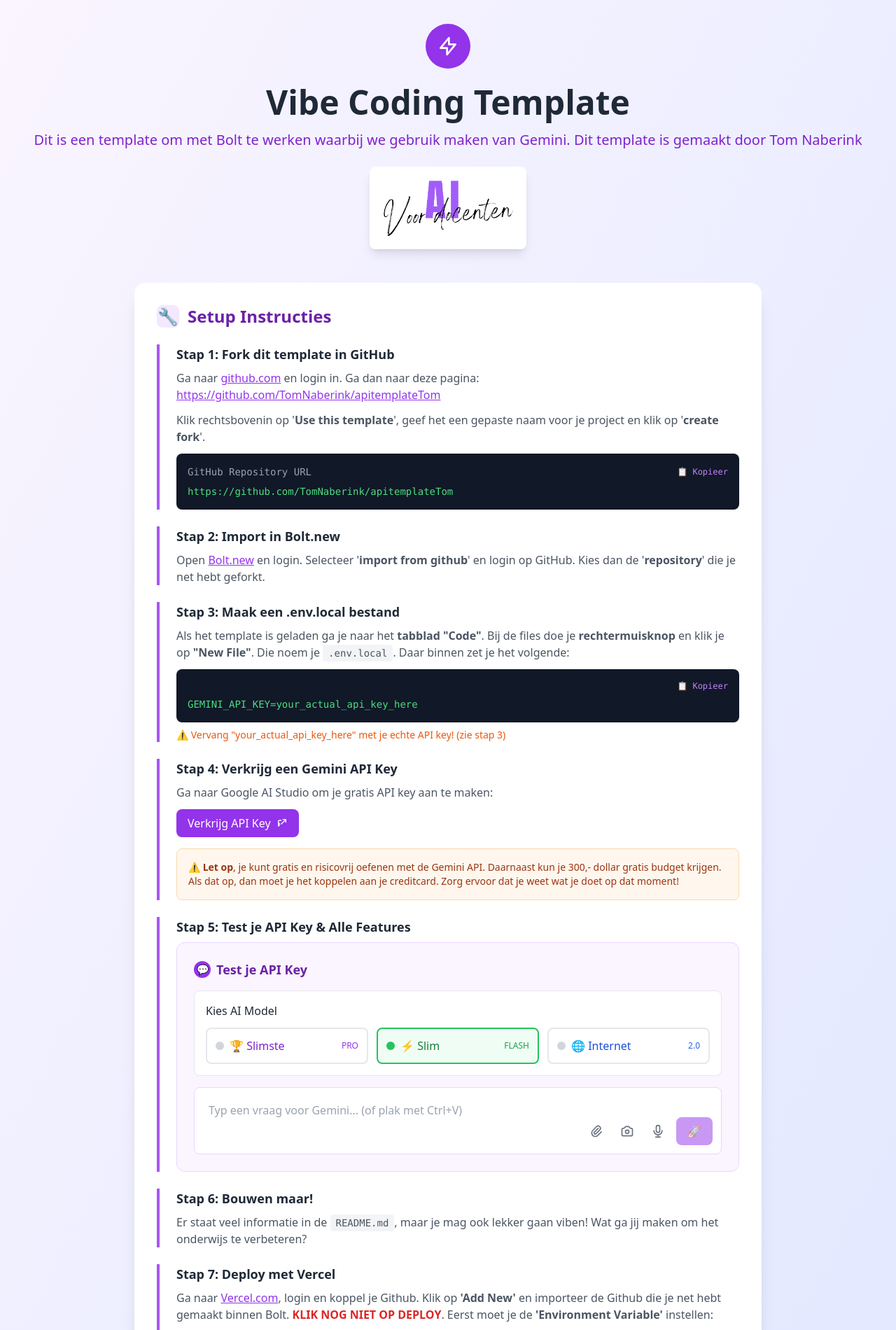
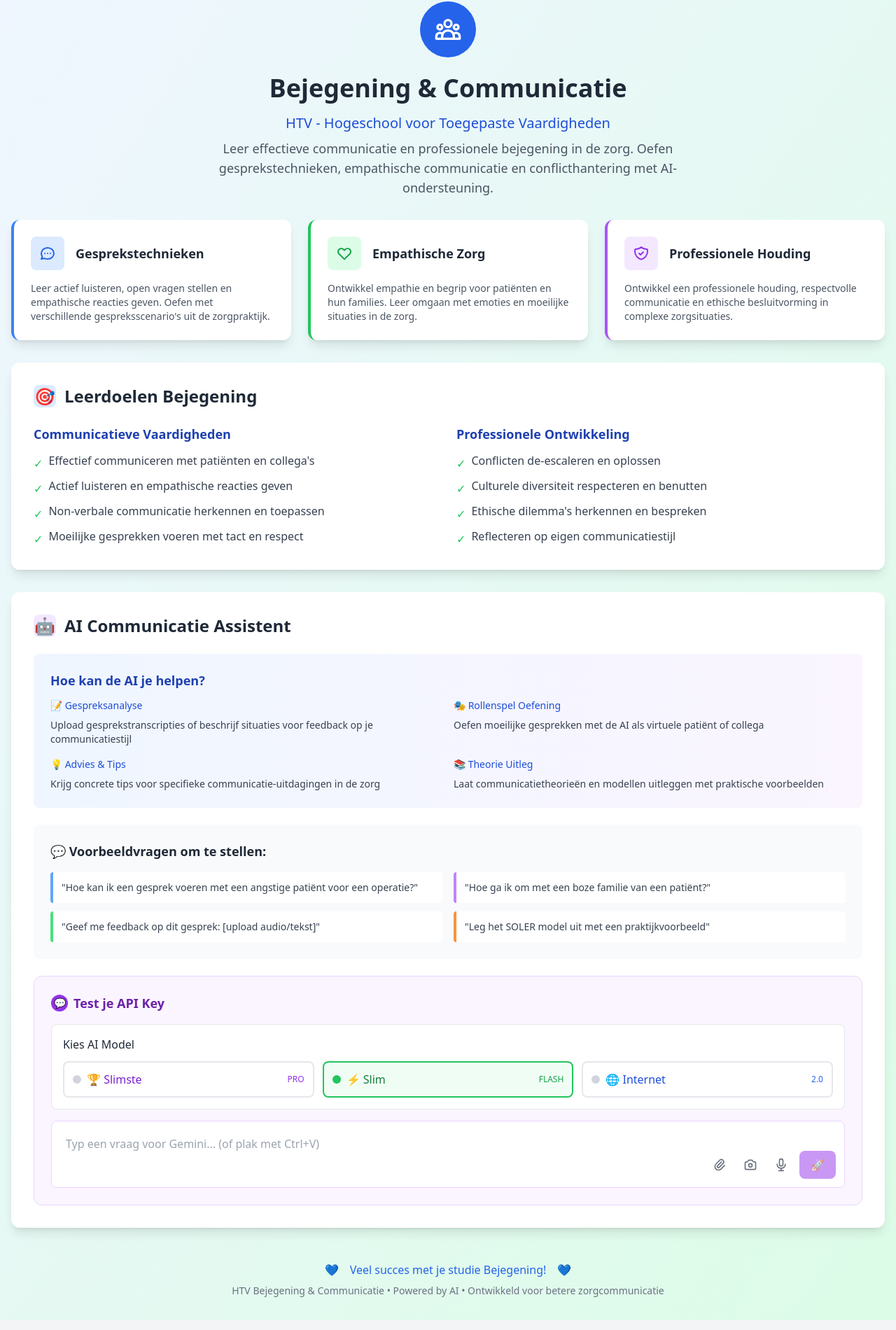
Before and after one commit to J00landa/bejegeningverdwenenkind, a Next.js app: page / in a window 1280 px wide. Shown: the part 30-1930 px from the top of the page at 70% size. Built offline with nearby package versions, Linux system fonts and the light colour scheme.

Commit message:
Bejegening HTV Studenten Pagina

```diff
--- a/src/app/layout.tsx
+++ b/src/app/layout.tsx
@@ -2,8 +2,8 @@
 import './globals.css'
 
 export const metadata: Metadata = {
-  title: 'Gemini Template - Tom Naberink',
-  description: 'Een template om te werken met Gemini AI - Gemaakt door Tom Naberink',
+  title: 'Bejegening & Communicatie - HTV',
+  description: 'Leer effectieve communicatie en professionele bejegening in de zorg. HTV - Hogeschool voor Toegepaste Vaardigheden',
 }
 
 export default function RootLayout({
--- a/src/app/page.tsx
+++ b/src/app/page.tsx
@@ -1,204 +1,203 @@
 import TestChatBot from '@/components/TestChatBot'
-import CopyButton from '@/components/CopyButton'
-import Image from 'next/image'
 
 export default function Home() {
   return (
-    <div className="min-h-screen bg-gradient-to-br from-purple-50 to-indigo-100">
-      <div className="container mx-auto px-4 py-16">
+    <div className="min-h-screen bg-gradient-to-br from-blue-50 to-green-100">
+      <div className="container mx-auto px-4 py-8">
         {/* Header */}
-        <div className="text-center mb-12">
-          <div className="inline-flex items-center justify-center w-16 h-16 bg-purple-600 rounded-full mb-6">
-            <svg className="w-8 h-8 text-white" fill="none" stroke="currentColor" viewBox="0 0 24 24">
-              <path strokeLinecap="round" strokeLinejoin="round" strokeWidth={2} d="M13 10V3L4 14h7v7l9-11h-7z" />
+        <div className="text-center mb-8">
+          <div className="inline-flex items-center justify-center w-20 h-20 bg-blue-600 rounded-full mb-6">
+            <svg className="w-10 h-10 text-white" fill="none" stroke="currentColor" viewBox="0 0 24 24">
+              <path strokeLinecap="round" strokeLinejoin="round" strokeWidth={2} d="M17 20h5v-2a3 3 0 00-5.356-1.857M17 20H7m10 0v-2c0-.656-.126-1.283-.356-1.857M7 20H2v-2a3 3 0 015.356-1.857M7 20v-2c0-.656.126-1.283.356-1.857m0 0a5.002 5.002 0 019.288 0M15 7a3 3 0 11-6 0 3 3 0 016 0zm6 3a2 2 0 11-4 0 2 2 0 014 0zM7 10a2 2 0 11-4 0 2 2 0 014 0z" />
             </svg>
           </div>
 
-          <h1 className="text-5xl font-bold text-gray-800 mb-4">
-            Vibe Coding Template
+          <h1 className="text-4xl font-bold text-gray-800 mb-4">
+            Bejegening & Communicatie
           </h1>
 
-          <p className="text-xl text-purple-700 font-medium mb-6">
-            Dit is een template om met Bolt te werken waarbij we gebruik maken van Gemini. Dit template is gemaakt door Tom Naberink
+          <p className="text-xl text-blue-700 font-medium mb-2">
+            HTV - Hogeschool voor Toegepaste Vaardigheden
           </p>
 
-          {/* AI voor Docenten Logo */}
-          <div className="flex justify-center mb-8">
-            <div className="bg-white rounded-lg shadow-lg p-4">
-              <Image
-                src="/images/ai-voor-docenten-logo.png"
-                alt="AI voor Docenten Logo"
-                width={192}
-                height={96}
-                className="rounded-lg"
-              />
+          <p className="text-lg text-gray-600 max-w-3xl mx-auto">
+            Leer effectieve communicatie en professionele bejegening in de zorg.
+            Oefen gesprekstechnieken, empathische communicatie en conflicthantering met AI-ondersteuning.
+          </p>
+        </div>
+
+        {/* Course Information Cards */}
+        <div className="grid md:grid-cols-3 gap-6 mb-8">
+          <div className="bg-white rounded-xl shadow-lg p-6 border-l-4 border-blue-500">
+            <div className="flex items-center mb-4">
+              <div className="w-12 h-12 bg-blue-100 rounded-lg flex items-center justify-center mr-4">
+                <svg className="w-6 h-6 text-blue-600" fill="none" stroke="currentColor" viewBox="0 0 24 24">
+                  <path strokeLinecap="round" strokeLinejoin="round" strokeWidth={2} d="M8 12h.01M12 12h.01M16 12h.01M21 12c0 4.418-4.03 8-9 8a9.863 9.863 0 01-4.255-.949L3 20l1.395-3.72C3.512 15.042 3 13.574 3 12c0-4.418 4.03-8 9-8s9 3.582 9 8z" />
+                </svg>
+              </div>
+              <h3 className="text-lg font-semibold text-gray-800">Gesprekstechnieken</h3>
+            </div>
+            <p className="text-gray-600 text-sm">
+              Leer actief luisteren, open vragen stellen en empathische reacties geven.
+              Oefen met verschillende gespreksscenario's uit de zorgpraktijk.
+            </p>
+          </div>
+
+          <div className="bg-white rounded-xl shadow-lg p-6 border-l-4 border-green-500">
+            <div className="flex items-center mb-4">
+              <div className="w-12 h-12 bg-green-100 rounded-lg flex items-center justify-center mr-4">
+                <svg className="w-6 h-6 text-green-600" fill="none" stroke="currentColor" viewBox="0 0 24 24">
+                  <path strokeLinecap="round" strokeLinejoin="round" strokeWidth={2} d="M4.318 6.318a4.5 4.5 0 000 6.364L12 20.364l7.682-7.682a4.5 4.5 0 00-6.364-6.364L12 7.636l-1.318-1.318a4.5 4.5 0 00-6.364 0z" />
+                </svg>
+              </div>
+              <h3 className="text-lg font-semibold text-gray-800">Empathische Zorg</h3>
+            </div>
+            <p className="text-gray-600 text-sm">
+              Ontwikkel empathie en begrip voor patiënten en hun families.
+              Leer omgaan met emoties en moeilijke situaties in de zorg.
+            </p>
+          </div>
+
+          <div className="bg-white rounded-xl shadow-lg p-6 border-l-4 border-purple-500">
+            <div className="flex items-center mb-4">
+              <div className="w-12 h-12 bg-purple-100 rounded-lg flex items-center justify-center mr-4">
+                <svg className="w-6 h-6 text-purple-600" fill="none" stroke="currentColor" viewBox="0 0 24 24">
+                  <path strokeLinecap="round" strokeLinejoin="round" strokeWidth={2} d="M9 12l2 2 4-4m5.618-4.016A11.955 11.955 0 0112 2.944a11.955 11.955 0 01-8.618 3.04A12.02 12.02 0 003 9c0 5.591 3.824 10.29 9 11.622 5.176-1.332 9-6.03 9-11.622 0-1.042-.133-2.052-.382-3.016z" />
+                </svg>
+              </div>
+              <h3 className="text-lg font-semibold text-gray-800">Professionele Houding</h3>
+            </div>
+            <p className="text-gray-600 text-sm">
+              Ontwikkel een professionele houding, respectvolle communicatie en
+              ethische besluitvorming in complexe zorgsituaties.
+            </p>
+          </div>
+        </div>
+
+        {/* Learning Objectives */}
+        <div className="bg-white rounded-xl shadow-lg p-8 mb-8">
+          <h2 className="text-2xl font-bold text-gray-800 mb-6 flex items-center">
+            <span className="w-8 h-8 bg-blue-100 rounded-lg flex items-center justify-center mr-3">
+              🎯
+            </span>
+            Leerdoelen Bejegening
+          </h2>
+
+          <div className="grid md:grid-cols-2 gap-6">
+            <div>
+              <h3 className="text-lg font-semibold text-blue-800 mb-3">Communicatieve Vaardigheden</h3>
+              <ul className="space-y-2 text-gray-700">
+                <li className="flex items-start">
+                  <span className="text-green-500 mr-2 mt-1">✓</span>
+                  Effectief communiceren met patiënten en collega's
+                </li>
+                <li className="flex items-start">
+                  <span className="text-green-500 mr-2 mt-1">✓</span>
+                  Actief luisteren en empathische reacties geven
+                </li>
+                <li className="flex items-start">
+                  <span className="text-green-500 mr-2 mt-1">✓</span>
+                  Non-verbale communicatie herkennen en toepassen
+                </li>
+                <li className="flex items-start">
+                  <span className="text-green-500 mr-2 mt-1">✓</span>
+                  Moeilijke gesprekken voeren met tact en respect
+                </li>
+              </ul>
+            </div>
+
+            <div>
+              <h3 className="text-lg font-semibold text-blue-800 mb-3">Professionele Ontwikkeling</h3>
+              <ul className="space-y-2 text-gray-700">
+                <li className="flex items-start">
+                  <span className="text-green-500 mr-2 mt-1">✓</span>
+                  Conflicten de-escaleren en oplossen
+                </li>
+                <li className="flex items-start">
+                  <span className="text-green-500 mr-2 mt-1">✓</span>
+                  Culturele diversiteit respecteren en benutten
+                </li>
+                <li className="flex items-start">
+                  <span className="text-green-500 mr-2 mt-1">✓</span>
+                  Ethische dilemma's herkennen en bespreken
+                </li>
+                <li className="flex items-start">
+                  <span className="text-green-500 mr-2 mt-1">✓</span>
+                  Reflecteren op eigen communicatiestijl
+                </li>
+              </ul>
             </div>
           </div>
         </div>
 
-        {/* Main Content */}
-        <div className="max-w-4xl mx-auto">
-
-          {/* Setup Instructions */}
-          <div className="bg-white rounded-2xl shadow-xl p-8">
-            <h2 className="text-2xl font-bold text-purple-800 mb-6 flex items-center">
+        {/* AI Assistant Section */}
+        <div className="bg-white rounded-xl shadow-lg p-8">
+          <h2 className="text-2xl font-bold text-gray-800 mb-6 flex items-center">
             <span className="w-8 h-8 bg-purple-100 rounded-lg flex items-center justify-center mr-3">
-                🔧
+              🤖
             </span>
-              Setup Instructies
+            AI Communicatie Assistent
           </h2>
 
-            <div className="space-y-6">
-
-              {/* Step 1 - Fork GitHub Template */}
-              <div className="border-l-4 border-purple-500 pl-6">
-                <h3 className="text-lg font-semibold text-gray-800 mb-2">
-                  Stap 1: Fork dit template in GitHub
-                </h3>
-                <p className="text-gray-600 mb-3">
-                  Ga naar <a href="https://github.com" target="_blank" className="text-purple-600 hover:text-purple-800 underline">github.com</a> en login in. Ga dan naar deze pagina: <a href="https://github.com/TomNaberink/apitemplateTom" target="_blank" className="text-purple-600 hover:text-purple-800 underline">https://github.com/TomNaberink/apitemplateTom</a>
-                </p>
-                <p className="text-gray-600 mb-3">
-                  Klik rechtsbovenin op '<strong>Use this template</strong>', geef het een gepaste naam voor je project en klik op '<strong>create fork</strong>'.
-                </p>
-                <div className="bg-gray-900 text-green-400 p-4 rounded-lg font-mono text-sm">
-                  <div className="flex items-center justify-between mb-2">
-                    <span className="text-gray-400">GitHub Repository URL</span>
-                    <CopyButton
-                      text="https://github.com/TomNaberink/apitemplateTom"
-                      className="text-purple-400 hover:text-purple-300 text-xs transition-colors"
-                      title="Kopieer GitHub URL"
-                    />
+          <div className="bg-gradient-to-r from-blue-50 to-purple-50 rounded-lg p-6 mb-6">
+            <h3 className="text-lg font-semibold text-blue-800 mb-3">Hoe kan de AI je helpen?</h3>
+            <div className="grid md:grid-cols-2 gap-4 text-sm text-gray-700">
+              <div>
+                <h4 className="font-medium text-blue-700 mb-2">📝 Gespreksanalyse</h4>
+                <p>Upload gesprekstranscripties of beschrijf situaties voor feedback op je communicatiestijl</p>
               </div>
-                  <code>https://github.com/TomNaberink/apitemplateTom</code>
+              <div>
+                <h4 className="font-medium text-blue-700 mb-2">🎭 Rollenspel Oefening</h4>
+                <p>Oefen moeilijke gesprekken met de AI als virtuele patiënt of collega</p>
+              </div>
+              <div>
+                <h4 className="font-medium text-blue-700 mb-2">💡 Advies & Tips</h4>
+                <p>Krijg concrete tips voor specifieke communicatie-uitdagingen in de zorg</p>
+              </div>
+              <div>
+                <h4 className="font-medium text-blue-700 mb-2">📚 Theorie Uitleg</h4>
+                <p>Laat communicatietheorieën en modellen uitleggen met praktische voorbeelden</p>
+              </div>
             </div>
           </div>
 
-              {/* Step 2 - Import from GitHub in Bolt */}
-              <div className="border-l-4 border-purple-500 pl-6">
-                <h3 className="text-lg font-semibold text-gray-800 mb-2">
-                  Stap 2: Import in Bolt.new
-                </h3>
-                <p className="text-gray-600 mb-3">
-                  Open <a href="https://bolt.new" target="_blank" className="text-purple-600 hover:text-purple-800 underline">Bolt.new</a> en login. Selecteer '<strong>import from github</strong>' en login op GitHub. Kies dan de '<strong>repository</strong>' die je net hebt geforkt.
-                </p>
+          {/* Example Prompts */}
+          <div className="bg-gray-50 rounded-lg p-6 mb-6">
+            <h3 className="text-lg font-semibold text-gray-800 mb-4">💬 Voorbeeldvragen om te stellen:</h3>
+            <div className="grid md:grid-cols-2 gap-4">
+              <div className="space-y-3">
+                <div className="bg-white p-3 rounded border-l-4 border-blue-400">
+                  <p className="text-sm text-gray-700">"Hoe kan ik een gesprek voeren met een angstige patiënt voor een operatie?"</p>
                 </div>
-
-              {/* Step 3 - Create .env.local */}
-              <div className="border-l-4 border-purple-500 pl-6">
-                <h3 className="text-lg font-semibold text-gray-800 mb-2">
-                  Stap 3: Maak een .env.local bestand
-                </h3>
-                <p className="text-gray-600 mb-3">
-                  Als het template is geladen ga je naar het <strong>tabblad "Code"</strong>. Bij de files doe je <strong>rechtermuisknop</strong> en klik je op <strong>"New File"</strong>. Die noem je <code className="bg-gray-100 px-2 py-1 rounded text-sm">.env.local</code>. Daar binnen zet je het volgende:
-                </p>
-                <div className="bg-gray-900 text-green-400 p-4 rounded-lg font-mono text-sm">
-                  <div className="flex items-center justify-end mb-2">
-                    <CopyButton
-                      text="GEMINI_API_KEY=your_actual_api_key_here"
-                      className="text-purple-400 hover:text-purple-300 text-xs transition-colors"
-                      title="Kopieer .env.local inhoud"
-                    />
-                  </div>
-                  <code>GEMINI_API_KEY=your_actual_api_key_here</code>
-                </div>
-                <p className="text-orange-600 text-sm mt-2 font-medium">
-                  ⚠️ Vervang "your_actual_api_key_here" met je echte API key! (zie stap 3)
-                </p>
-              </div>
-
-              {/* Step 4 - Get API Key */}
-              <div className="border-l-4 border-purple-500 pl-6">
-                <h3 className="text-lg font-semibold text-gray-800 mb-2">
-                  Stap 4: Verkrijg een Gemini API Key
-                </h3>
-                <p className="text-gray-600 mb-3">
-                  Ga naar Google AI Studio om je gratis API key aan te maken:
-                </p>
-                <a
-                  href="https://makersuite.google.com/app/apikey"
-                  target="_blank"
-                  className="inline-flex items-center px-4 py-2 bg-purple-600 text-white rounded-lg hover:bg-purple-700 transition-colors"
-                >
-                  <span>Verkrijg API Key</span>
-                  <svg className="w-4 h-4 ml-2" fill="none" stroke="currentColor" viewBox="0 0 24 24">
-                    <path strokeLinecap="round" strokeLinejoin="round" strokeWidth={2} d="M10 6H6a2 2 0 00-2 2v10a2 2 0 002-2v-4M14 4h6m0 0v6m0-6L10 14" />
-                  </svg>
-                </a>
-
-                <div className="mt-4 p-4 bg-orange-50 border border-orange-200 rounded-lg">
-                  <p className="text-orange-800 text-sm">
-                    ⚠️ <strong>Let op</strong>, je kunt gratis en risicovrij oefenen met de Gemini API. Daarnaast kun je 300,- dollar gratis budget krijgen. Als dat op, dan moet je het koppelen aan je creditcard. Zorg ervoor dat je weet wat je doet op dat moment!
-                  </p>
+                <div className="bg-white p-3 rounded border-l-4 border-green-400">
+                  <p className="text-sm text-gray-700">"Geef me feedback op dit gesprek: [upload audio/tekst]"</p>
                 </div>
               </div>
-
-              {/* Step 5 - Enhanced Test Step */}
-              <div className="border-l-4 border-purple-500 pl-6">
-                <h3 className="text-lg font-semibold text-gray-800 mb-2">
-                  Stap 5: Test je API Key & Alle Features
-                </h3>
-                <TestChatBot />
+              <div className="space-y-3">
+                <div className="bg-white p-3 rounded border-l-4 border-purple-400">
+                  <p className="text-sm text-gray-700">"Hoe ga ik om met een boze familie van een patiënt?"</p>
                 </div>
-
-              {/* Step 6 - Build Step */}
-              <div className="border-l-4 border-purple-500 pl-6">
-                <h3 className="text-lg font-semibold text-gray-800 mb-2">
-                  Stap 6: Bouwen maar!
-                </h3>
-                <p className="text-gray-600">
-                  Er staat veel informatie in de <code className="bg-gray-100 px-2 py-1 rounded text-sm">README.md</code>, maar je mag ook lekker gaan viben! Wat ga jij maken om het onderwijs te verbeteren?
-                </p>
-              </div>
-
-              {/* Step 7 - Deploy with Vercel */}
-              <div className="border-l-4 border-purple-500 pl-6">
-                <h3 className="text-lg font-semibold text-gray-800 mb-2">
-                  Stap 7: Deploy met Vercel
-                </h3>
-                <p className="text-gray-600 mb-3">
-                  Ga naar <a href="https://vercel.com" target="_blank" className="text-purple-600 hover:text-purple-800 underline">Vercel.com</a>, login en koppel je Github. Klik op <strong>'Add New'</strong> en importeer de Github die je net hebt gemaakt binnen Bolt. <strong className="text-red-600">KLIK NOG NIET OP DEPLOY</strong>. Eerst moet je de <strong>'Environment Variable'</strong> instellen:
-                </p>
-                <div className="bg-yellow-50 border border-yellow-200 rounded-lg p-4 mb-3">
-                  <p className="text-yellow-800 text-sm mb-2">
-                    ⚙️ <strong>Environment Variables instellen:</strong>
-                  </p>
-                  <ul className="text-yellow-700 text-sm space-y-1">
-                    <li>• Bij <strong>'Key'</strong> vul je <code className="bg-yellow-100 px-1 rounded">GEMINI_API_KEY</code> in</li>
-                    <li>• Bij <strong>'Value'</strong> vul je je echte API key in</li>
-                    <li>• Klik dan pas op <strong>'Deploy'</strong></li>
-                  </ul>
-                </div>
-              </div>
-
-              {/* Step 8 - Test and Share */}
-              <div className="border-l-4 border-purple-500 pl-6">
-                <h3 className="text-lg font-semibold text-gray-800 mb-2">
-                  Stap 8: Testen en delen
-                </h3>
-                <p className="text-gray-600 mb-3">
-                  🎉 <strong>Gefeliciteerd!</strong> Je AI-tool is nu live op het internet. Test alles zorgvuldig voordat je het deelt!
-                </p>
-                <div className="bg-green-50 border border-green-200 rounded-lg p-4">
-                  <p className="text-green-800 text-sm">
-                    🌟 <strong>Tijd om te delen!</strong> Laat je collega's, studenten of vrienden zien wat je hebt gebouwd. Wie weet inspireer je anderen om ook te gaan experimenteren met AI in het onderwijs! 🚀
-                  </p>
+                <div className="bg-white p-3 rounded border-l-4 border-orange-400">
+                  <p className="text-sm text-gray-700">"Leg het SOLER model uit met een praktijkvoorbeeld"</p>
                 </div>
               </div>
             </div>
           </div>
 
+          {/* Chat Interface */}
+          <TestChatBot />
+        </div>
+
         {/* Footer */}
         <div className="text-center mt-12">
-            <div className="inline-flex items-center space-x-4 text-purple-600">
-              <span>💜</span>
-              <span>Veel succes met bouwen!</span>
-              <span>💜</span>
+          <div className="inline-flex items-center space-x-4 text-blue-600">
+            <span>💙</span>
+            <span>Veel succes met je studie Bejegening!</span>
+            <span>💙</span>
           </div>
           <p className="text-gray-500 text-sm mt-2">
-              Vibe Coding Template door Tom Naberink • Powered by Bolt, Next.js & Gemini AI
+            HTV Bejegening & Communicatie • Powered by AI • Ontwikkeld voor betere zorgcommunicatie
           </p>
-          </div>
         </div>
       </div>
     </div>
```
Also changed, not shown: 1 other file (tests, documents, lock files or other folders). Lines whose indentation alone changed are shown as unchanged.
